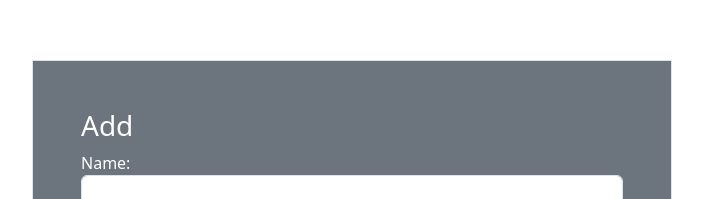
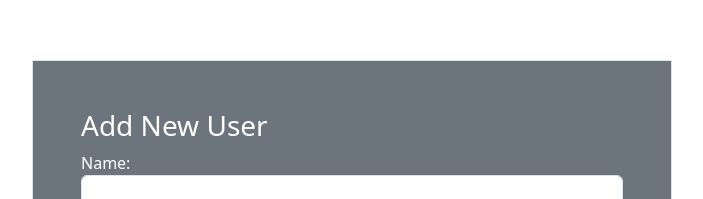
Before and after one commit to R-s-rawat/site-20, a React (Vite) app: page /create in a window 1280 px wide. Shown: the part 177-376 px from the top of the page, without its empty margins (288-991 px from the left). Built offline with nearby package versions, Linux system fonts and the light colour scheme.

Commit message:
minor change

```diff
--- a/src/Create.jsx
+++ b/src/Create.jsx
@@ -5,7 +5,7 @@ const Create = () => {
    <>
    <div className='d-flex w-100 vh-100 justify-content-center align-items-center'>
     <div className='w-50 border bg-secondary text-white p-5'>
-      <h3>Add</h3>
+      <h3>Add New User</h3>
       <form>
         <div>
           <label htmlFor='name'>Name:</label>
```
